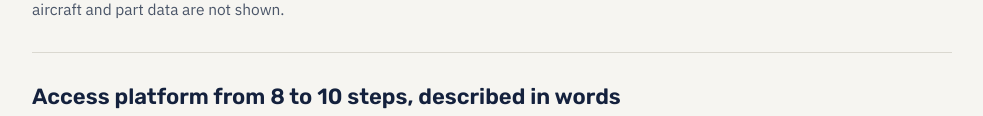
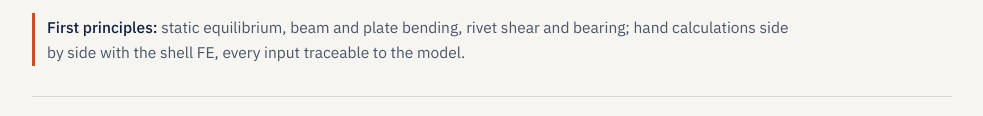
Before and after one commit to Turbo-Technologies-s-r-o/turbo-technologies-s-r-o.github.io, a plain HTML site: page index.html in a window 1280 px wide. Shown: the part 2708-2824 px from the top of the page, without its empty margins (148-1131 px from the left). Drawn offline with Linux system fonts and the light colour scheme.

Commit message:
First principles per case study instead of one general point
Co-Authored-By: Claude Opus 5.5 <noreply@anthropic.com>
Claude-Session: https://claude.ai/code/session_016ZcYf65kBsaDGeeFV8ZRct

```diff
--- a/index.html
+++ b/index.html
@@ -42,6 +42,8 @@ img.shot{display:block;width:100%;height:auto;margin-top:26px;border-radius:12px
 .case{padding-top:30px;margin-top:30px;border-top:1px solid var(--line);scroll-margin-top:16px}
 .case:first-of-type{border-top:0;margin-top:10px;padding-top:0}
 h3{font:600 22px/1.3 Rubik,Arial,sans-serif;margin-bottom:12px;max-width:760px}
+.fp{margin-top:16px;max-width:760px;font-size:15.5px;color:var(--muted);border-left:3px solid var(--accent);padding:2px 0 2px 12px}
+.fp b{color:var(--ink);font-weight:500}
 footer{padding:36px 0;color:var(--muted);font-size:15px}
 </style>
 </head>
@@ -72,7 +74,6 @@ footer{padding:36px 0;color:var(--muted);font-size:15px}
 </div>
 <ul class="pts">
 <li><b>Inside the perimeter</b>Design data does not leave the customer.</li>
-<li><b>First principles</b>Bernoulli, Euler, Kirchhoff, Borda–Carnot; every input traceable.</li>
 <li><b>Engineers sign</b>The tool does the legwork and keeps the trail of decisions.</li>
 </ul>
 </section>
@@ -93,6 +94,7 @@ footer{padding:36px 0;color:var(--muted);font-size:15px}
 <li><b>37 drawings</b>with hole tables and material usage; 414 routing operations for the shop</li>
 </ul>
 <p class="note">A prepared package, not an approval: the responsible engineers check, confirm and sign. Customer, aircraft and part data are not shown.</p>
+<p class="fp"><b>First principles:</b> static equilibrium, beam and plate bending, rivet shear and bearing; hand calculations side by side with the shell FE, every input traceable to the model.</p>
 </article>
 
 <article class="case" id="case-cad">
@@ -109,6 +111,7 @@ footer{padding:36px 0;color:var(--muted);font-size:15px}
 <source src="turbonexus-beam.mp4" type="video/mp4">
 </video>
 <p class="note">Preliminary beam model with rigid joints; bolts, welds and handrails are not in it. It is a calculation note for the responsible engineer, not a strength approval.</p>
+<p class="fp"><b>First principles:</b> Euler–Bernoulli beams, equilibrium at every joint, the stiffness method; reactions are checked against the total weight.</p>
 </article>
 
 <article class="case" id="case-cfd">
@@ -123,6 +126,7 @@ footer{padding:36px 0;color:var(--muted);font-size:15px}
 </ul>
 <p class="lead" style="margin-top:14px"><a href="nexus-cfd.html">How the Euler solution works</a>: equations, grid, scheme, boundaries, checks and limits.</p>
 <p class="note">Preliminary inviscid estimate, not a wind load according to a standard. The video was recorded with the first tuning table (649 N).</p>
+<p class="fp"><b>First principles:</b> conservation of mass, momentum and energy (Euler equations), a Riemann problem on every cell face (Godunov), Riemann invariants at the open boundaries.</p>
 </article>
 
 <article class="case" id="case-sas">
@@ -131,6 +135,7 @@ footer{padding:36px 0;color:var(--muted);font-size:15px}
 <p class="lead" style="margin-top:14px"><a href="nexus-sas-demo.html">Open the live demonstration</a>: rotate it, move the section plane, click any line or cavity. Or read the <a href="turbonexus-secondary-air.pdf">four-page overview (PDF)</a>. Validated on engine networks of 200+ branches.</p>
 <p class="note">Synthetic 150-element network on an invented geometry, not an engine. Values are illustrative: a simplified solver, no rotation, no heat transfer.</p>
 <p class="lead" style="margin-top:18px">Open source: <a href="https://github.com/Turbo-Technologies-s-r-o/sasnet">github.com/Turbo-Technologies-s-r-o/sasnet</a></p>
+<p class="fp"><b>First principles:</b> Bernoulli, Euler, Kirchhoff, Borda–Carnot and Poiseuille; every element and every input traceable.</p>
 </article>
 
 <p class="lead" style="margin-top:36px">Please do not hesitate to contact us for details: <a href="mailto:turbotechnologies@email.cz?subject=TurboNexus">turbotechnologies@email.cz</a></p>
```
